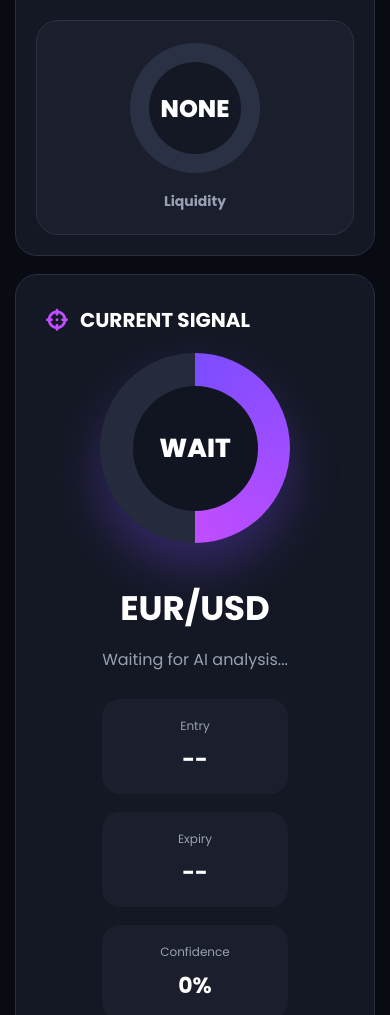
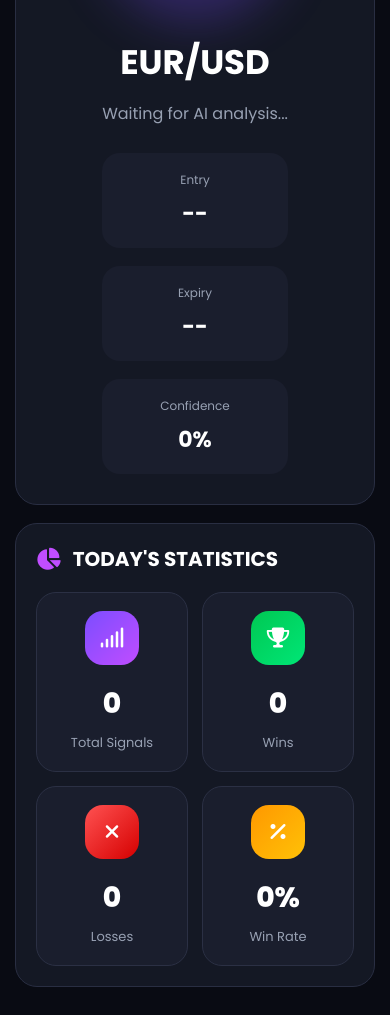
Before and after one commit to Uhuhhhh/Elevate-Advance-signal, a website: page Strategies/HISTORICAL COMBINER.html in a window 390 px wide. Shown: the part 2454-3469 px from the top of the page. Drawn offline with Linux system fonts and the light colour scheme.

Commit message:
Add files via upload

```diff
--- a/Strategies/HISTORICAL COMBINER.html
+++ b/Strategies/HISTORICAL COMBINER.html
@@ -1031,11 +1031,49 @@ grid-template-columns:repeat(2,1fr);
 
 }
 
-@media(max-width:600px){
+@media(max-width:768px){
 
 .analysisGrid{
 
-grid-template-columns:1fr;
+grid-template-columns:repeat(2,1fr);
+
+gap:14px;
+
+}
+
+.analysisCard{
+
+padding:16px;
+
+}
+
+.circle{
+
+width:110px;
+
+height:110px;
+
+margin:auto;
+
+}
+
+.circleInner{
+
+width:76px;
+
+height:76px;
+
+}
+
+.circleInner h2{
+
+font-size:20px;
+
+}
+
+.analysisCard h4{
+
+font-size:12px;
 
 }
 
@@ -1673,11 +1711,35 @@ grid-template-columns:repeat(2,1fr);
 
 }
 
-@media(max-width:600px){
+@media(max-width:768px){
 
 .statsRow{
 
-grid-template-columns:1fr;
+grid-template-columns:repeat(2,1fr);
+
+gap:14px;
+
+}
+
+.statsBox{
+
+padding:18px;
+
+}
+
+.statsBox h2{
+
+font-size:28px;
+
+}
+
+.statsTop{
+
+width:54px;
+
+height:54px;
+
+font-size:20px;
 
 }
 
@@ -3201,7 +3263,8 @@ function displaySignal(data){
 
     document.getElementById("historyMatch").textContent=data.historicalWinRate+"%";
 
-    document.getElementById("trendStrength").textContent=data.trendStrength+"%";
+    document.getElementById("trendStrength").innerHTML =
+(data.trendStrength ?? data.confidence) + "%";
 
     document.getElementById("liquidityText").textContent=
     data.liquiditySweep?.bullish ? "BULL" :
```
